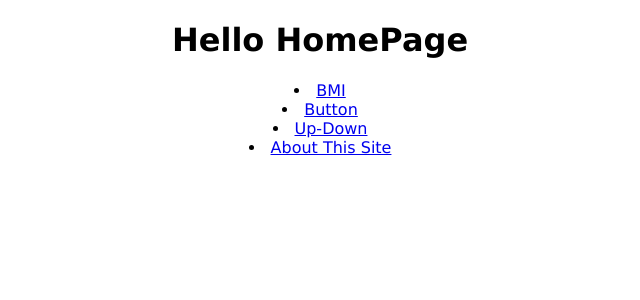
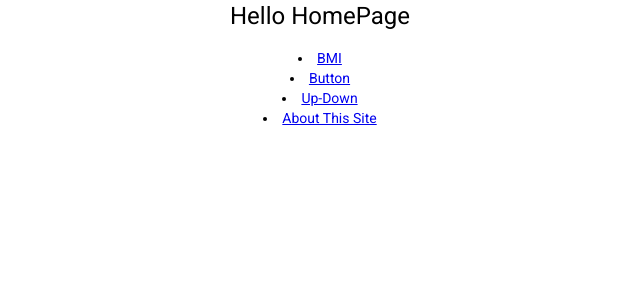
Before and after one commit to keemdedone/My-HomePage, an Angular app: page / in a window 1280 px wide. Shown: the top 300 px of the page, without its empty margins (320-960 px from the left). Built offline with nearby package versions, Linux system fonts and the light colour scheme.

Commit message:
update material package

```diff
--- a/package.json
+++ b/package.json
@@ -12,10 +12,12 @@
   "private": true,
   "dependencies": {
     "@angular/animations": "~13.1.0",
+    "@angular/cdk": "13.2.6",
     "@angular/common": "~13.1.0",
     "@angular/compiler": "~13.1.0",
     "@angular/core": "~13.1.0",
     "@angular/forms": "~13.1.0",
+    "@angular/material": "13.2.6",
     "@angular/platform-browser": "~13.1.0",
     "@angular/platform-browser-dynamic": "~13.1.0",
     "@angular/router": "~13.1.0",
--- a/src/app/app.module.ts
+++ b/src/app/app.module.ts
@@ -6,6 +6,7 @@
 import { BmiComponent } from './bmi/bmi.component';
 import { ButtonComponent } from './button/button.component';
 import { UpDownComponent } from './up-down/up-down.component';
+import { BrowserAnimationsModule } from '@angular/platform-browser/animations';
 
 @NgModule({
   declarations: [
@@ -16,7 +17,8 @@
   ],
   imports: [
     BrowserModule,
-    AppRoutingModule
+    AppRoutingModule,
+    BrowserAnimationsModule
   ],
   providers: [],
   bootstrap: [AppComponent]
--- a/src/index.html
+++ b/src/index.html
@@ -6,8 +6,11 @@
   <base href="/">
   <meta name="viewport" content="width=device-width, initial-scale=1">
   <link rel="icon" type="image/x-icon" href="favicon.ico">
+  <link rel="preconnect" href="https://fonts.gstatic.com">
+  <link href="https://fonts.googleapis.com/css2?family=Roboto:wght@300;400;500&display=swap" rel="stylesheet">
+  <link href="https://fonts.googleapis.com/icon?family=Material+Icons" rel="stylesheet">
 </head>
-<body>
+<body class="mat-typography">
   <app-root></app-root>
 </body>
 </html>
--- a/src/styles.scss
+++ b/src/styles.scss
@@ -1,3 +1,38 @@
+
+// Custom Theming for Angular Material
+// For more information: https://material.angular.io/guide/theming
+@use '@angular/material' as mat;
+// Plus imports for other components in your app.
+
+// Include the common styles for Angular Material. We include this here so that you only
+// have to load a single css file for Angular Material in your app.
+// Be sure that you only ever include this mixin once!
+@include mat.core();
+
+// Define the palettes for your theme using the Material Design palettes available in palette.scss
+// (imported above). For each palette, you can optionally specify a default, lighter, and darker
+// hue. Available color palettes: https://material.io/design/color/
+$my-homepage-primary: mat.define-palette(mat.$indigo-palette);
+$my-homepage-accent: mat.define-palette(mat.$pink-palette, A200, A100, A400);
+
+// The warn palette is optional (defaults to red).
+$my-homepage-warn: mat.define-palette(mat.$red-palette);
+
+// Create the theme object. A theme consists of configurations for individual
+// theming systems such as "color" or "typography".
+$my-homepage-theme: mat.define-light-theme((
+  color: (
+    primary: $my-homepage-primary,
+    accent: $my-homepage-accent,
+    warn: $my-homepage-warn,
+  )
+));
+
+// Include theme styles for core and each component used in your app.
+// Alternatively, you can import and @include the theme mixins for each component
+// that you are using.
+@include mat.all-component-themes($my-homepage-theme);
+
 /* You can add global styles to this file, and also import other style files */
 
 html{
@@ -24,3 +59,6 @@
   border: inset;
   margin: 1em 12cm 0em 12cm;
 }
+
+html, body { height: 100%; }
+body { margin: 0; font-family: Roboto, "Helvetica Neue", sans-serif; }
```
Also changed, not shown: 1 other file (tests, documents, lock files or other folders).
